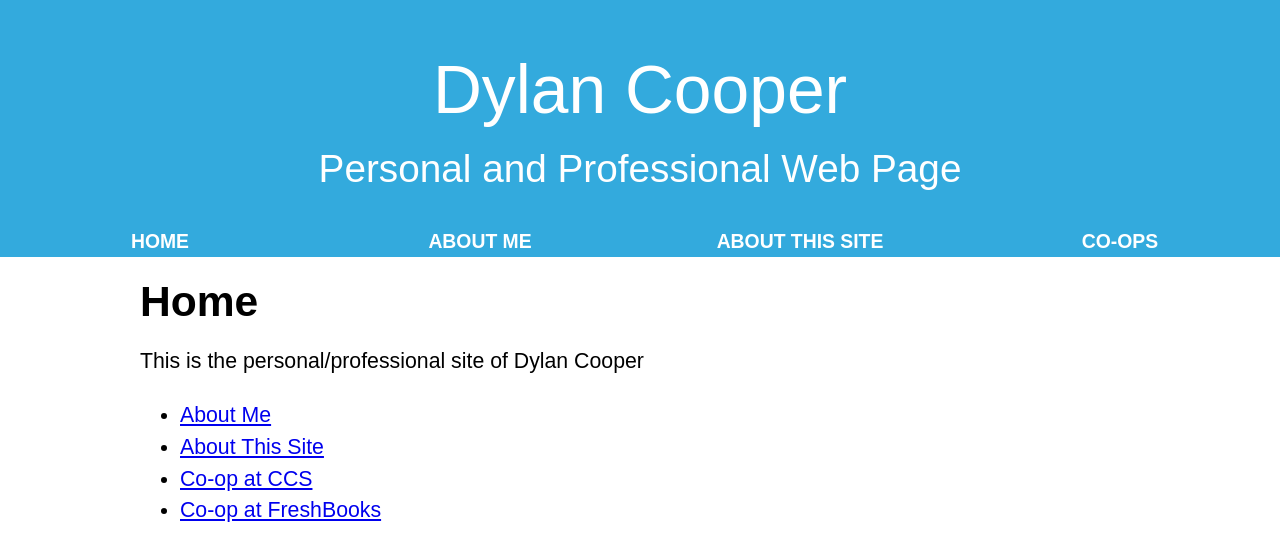
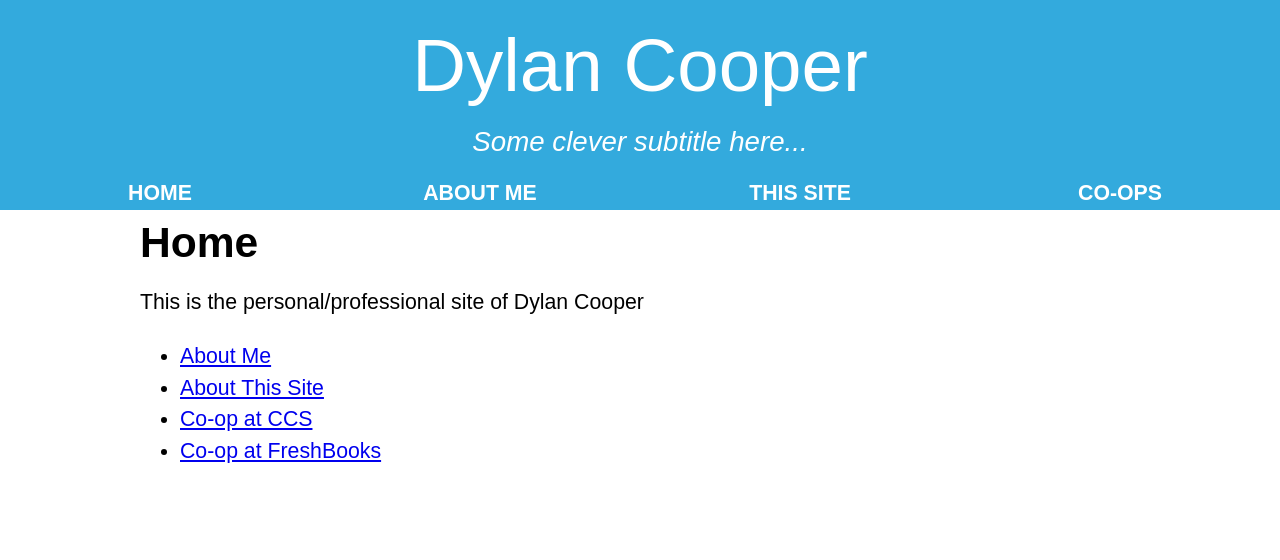
Before and after one commit to dylan-cooper/dcoope05.github.io, a plain HTML site: page index.html in a window 1280 px wide. Drawn offline with nearby package versions, Linux system fonts and the light colour scheme.

Commit message:
Fixed banner and removed carriage returns

```diff
--- a/css/main.css
+++ b/css/main.css
@@ -16,8 +16,8 @@ body, div, nav {
 nav {
     width: 100%;
     background-color: #3ad;
-    height: 30px;
     display: table;
+    padding-top: 0.7em;
 }
 
 nav ul {
@@ -27,6 +27,7 @@ nav ul {
 nav li {
     display: table-cell;
     margin: 0;
+    max-height:30px;
     width: 25%;
 }
 
@@ -37,11 +38,12 @@ nav a {
     cursor: pointer;
     float: left;
     font-weight: bold;
-    color: #fff;
-    background-color: #3ad;
     text-align: center;
     text-decoration: none;
     text-transform: uppercase;
+
+    color: #fff;
+    background-color: #3ad;
 }
 
 nav a:hover {
@@ -54,30 +56,26 @@ nav a:hover {
     height: 150px;
     background-color: #3ad;
     color: #ffffff;
-    padding: 2em 0 2em 0;
+    padding: 0.5em 0 1em 0;
+
+    white-space: nowrap;
 }
 
-.banner-gradient {
-    background: -webkit-linear-gradient(#3ad, #fff); /* For Safari 5.1 to 6.0 */
-    background: -o-linear-gradient(#3ad, #fff); /* For Opera 11.1 to 12.0 */
-    background: -moz-linear-gradient(#3ad, #fff); /* For Firefox 3.6 to 15 */
-    background: linear-gradient(#3ad, #fff); /* Standard syntax (must be last) */
-}
-
-
-.banner > div:nth-child(1) {
+.banner-title > div:nth-child(1) {
     text-align: center;
     font-size: 3.5em;
 }
-.banner > div:nth-child(2) {
+.banner-title > div:nth-child(2) {
     text-align: center;
-    font-size: 2em;
+    font-size: 1.3em;
+    font-style: italic;
 }
 
 .main {
     max-width: 1000px;
     margin-left: auto;
     margin-right: auto;
+    padding-top: 1em;
 }
 
 img {
--- a/index.html
+++ b/index.html
@@ -10,15 +10,17 @@
 </head>
 <body>
   <div class="banner">
+    <div class="banner-title">
       <div>Dylan Cooper</div>
-        <div>Personal and Professional Web Page</div>
+      <div>Some clever subtitle here...</div>
     </div>
     <nav><ul>
       <li><a href="#/">Home</a></li>
       <li><a href="#/about-me">About Me</a></li>
-        <li><a href="#/about-site">About This Site</a></li>
+      <li><a href="#/about-site">This Site</a></li>
       <li><a href="#/coop/">Co-ops</a></li>
     </ul></nav>
+  </div>
 
   <div class="main">
     <div id="content">
```
Lines whose indentation alone changed are shown as unchanged.
